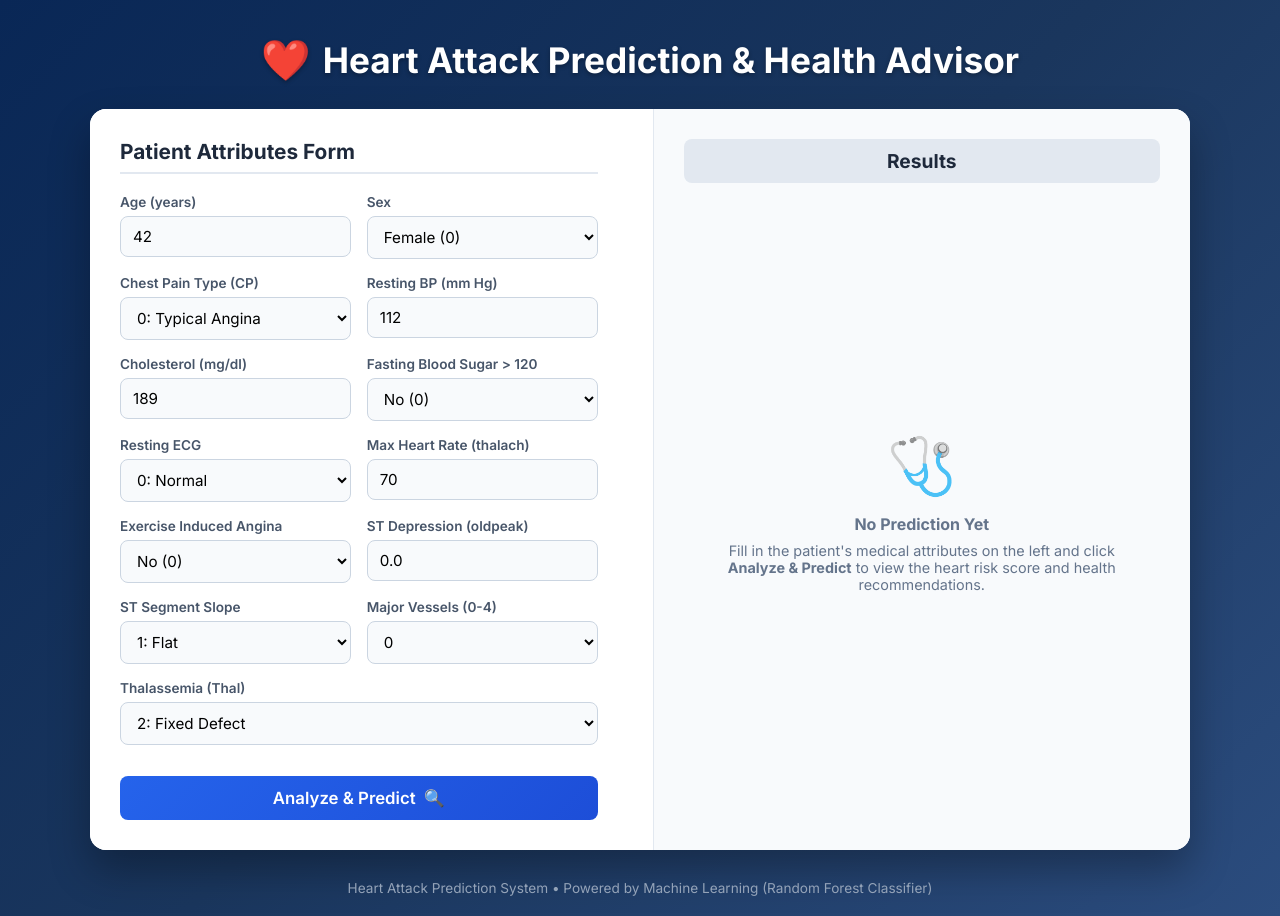
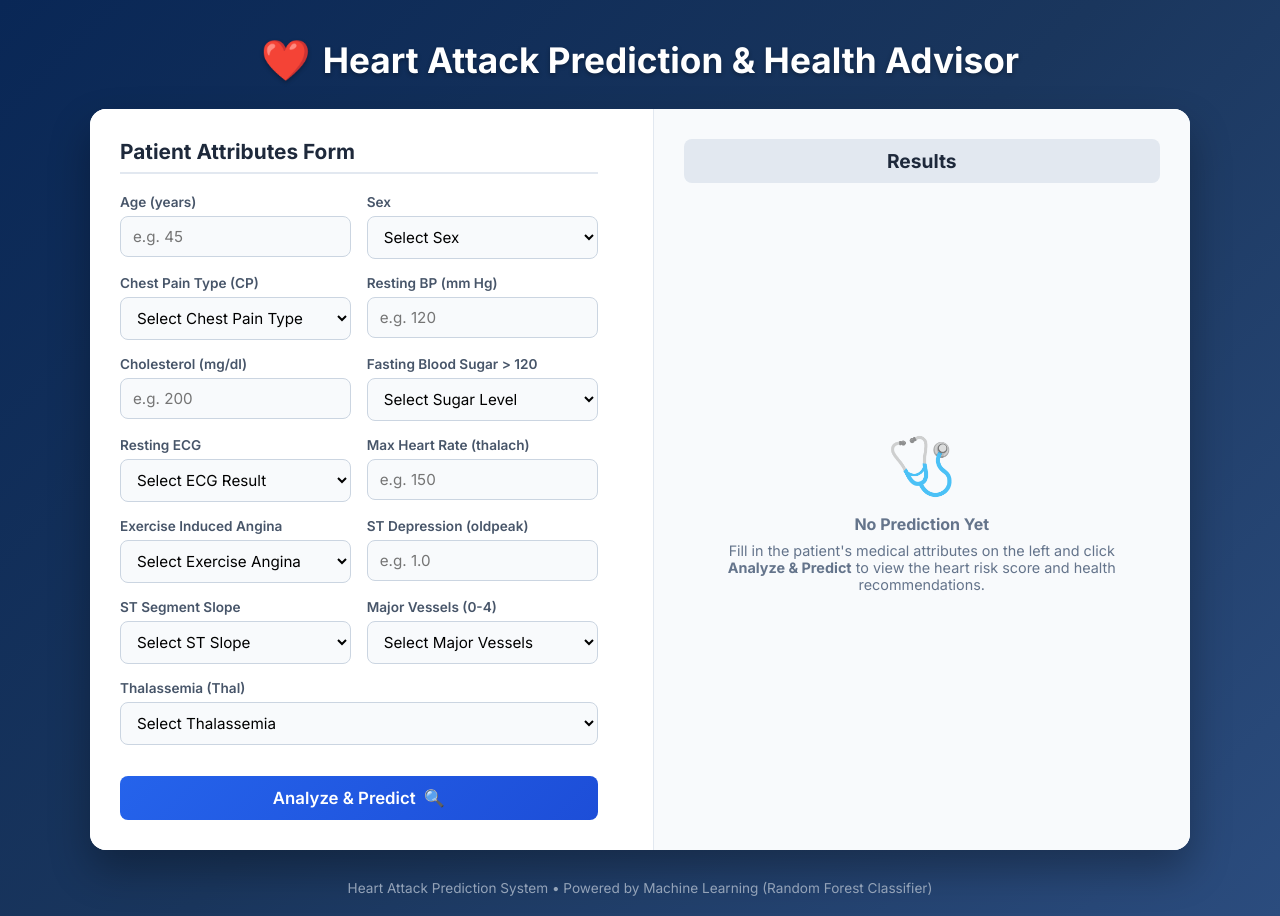
Before and after one commit to samuel-mekala/heart-attack-prediction, a Flask app: page / in a window 1280 px wide. Run offline with Flask 3, Linux system fonts and the light colour scheme.

Commit message:
Clear default hardcoded values on fresh form load

```diff
--- a/deploy.py
+++ b/deploy.py
@@ -22,7 +22,6 @@ FEATURE_NAMES = ['age', 'sex', 'cp', 'trestbps', 'chol', 'fbs', 'restecg', 'thal
 def generate_suggestions(params, result_val, risk_score):
     suggestions = []
 
-    # Extract values for clinical rules
     chol = params.get('chol', 200)
     trestbps = params.get('trestbps', 120)
     exang = params.get('exang', 0)
@@ -30,14 +29,12 @@ def generate_suggestions(params, result_val, risk_score):
     thalach = params.get('thalach', 150)
     fbs = params.get('fbs', 0)
 
-    # Direct recommendations matching report mockups (Page 15/20)
     if risk_score > 0.40 or result_val == 1:
         suggestions.append("lose weight")
         suggestions.append("do more exercise")
         suggestions.append("eat healthy food")
         suggestions.append("try reducing alcohol")
 
-    # Specific targeted medical suggestions
     if chol > 200:
         if "eat healthy food" not in suggestions:
             suggestions.append("eat healthy food (low saturated fat & cholesterol)")
@@ -58,12 +55,8 @@ def generate_suggestions(params, result_val, risk_score):
 
 @app.route('/', methods=['GET'])
 def home():
-    form_data = {
-        'age': '42', 'sex': '0', 'cp': '0', 'trestbps': '112', 'chol': '189',
-        'fbs': '0', 'restecg': '0', 'thalach': '70', 'exang': '0', 'oldpeak': '0.0',
-        'slope': '1', 'ca': '0', 'thal': '2'
-    }
-    return render_template('index1.html', form_data=form_data, result='', health_score=None, suggestions=[])
+    # Blank form_data on fresh load
+    return render_template('index1.html', form_data={}, result='', health_score=None, suggestions=[])
 
 @app.route('/predict', methods=['POST', 'GET'])
 def predict():
--- a/templates/index1.html
+++ b/templates/index1.html
@@ -284,12 +284,13 @@
 
           <div class="input-group">
             <label for="age">Age (years)</label>
-            <input type="number" id="age" name="age" min="1" max="120" value="{{ form_data.get('age', 42) }}" required>
+            <input type="number" id="age" name="age" min="1" max="120" placeholder="e.g. 45" value="{{ form_data.get('age', '') }}" required>
           </div>
 
           <div class="input-group">
             <label for="sex">Sex</label>
             <select id="sex" name="sex" required>
+              <option value="" disabled {% if not form_data.get('sex') %}selected{% endif %}>Select Sex</option>
               <option value="1" {% if form_data.get('sex') == '1' %}selected{% endif %}>Male (1)</option>
               <option value="0" {% if form_data.get('sex') == '0' %}selected{% endif %}>Female (0)</option>
             </select>
@@ -298,6 +299,7 @@
           <div class="input-group">
             <label for="cp">Chest Pain Type (CP)</label>
             <select id="cp" name="cp" required>
+              <option value="" disabled {% if not form_data.get('cp') %}selected{% endif %}>Select Chest Pain Type</option>
               <option value="0" {% if form_data.get('cp') == '0' %}selected{% endif %}>0: Typical Angina</option>
               <option value="1" {% if form_data.get('cp') == '1' %}selected{% endif %}>1: Atypical Angina</option>
               <option value="2" {% if form_data.get('cp') == '2' %}selected{% endif %}>2: Non-anginal Pain</option>
@@ -307,17 +309,18 @@
 
           <div class="input-group">
             <label for="trestbps">Resting BP (mm Hg)</label>
-            <input type="number" id="trestbps" name="trestbps" min="80" max="240" value="{{ form_data.get('trestbps', 112) }}" required>
+            <input type="number" id="trestbps" name="trestbps" min="80" max="240" placeholder="e.g. 120" value="{{ form_data.get('trestbps', '') }}" required>
           </div>
 
           <div class="input-group">
             <label for="chol">Cholesterol (mg/dl)</label>
-            <input type="number" id="chol" name="chol" min="100" max="600" value="{{ form_data.get('chol', 189) }}" required>
+            <input type="number" id="chol" name="chol" min="100" max="600" placeholder="e.g. 200" value="{{ form_data.get('chol', '') }}" required>
           </div>
 
           <div class="input-group">
             <label for="fbs">Fasting Blood Sugar > 120</label>
             <select id="fbs" name="fbs" required>
+              <option value="" disabled {% if not form_data.get('fbs') %}selected{% endif %}>Select Sugar Level</option>
               <option value="0" {% if form_data.get('fbs') == '0' %}selected{% endif %}>No (0)</option>
               <option value="1" {% if form_data.get('fbs') == '1' %}selected{% endif %}>Yes (1)</option>
             </select>
@@ -326,6 +329,7 @@
           <div class="input-group">
             <label for="restecg">Resting ECG</label>
             <select id="restecg" name="restecg" required>
+              <option value="" disabled {% if not form_data.get('restecg') %}selected{% endif %}>Select ECG Result</option>
               <option value="0" {% if form_data.get('restecg') == '0' %}selected{% endif %}>0: Normal</option>
               <option value="1" {% if form_data.get('restecg') == '1' %}selected{% endif %}>1: ST-T Wave Abnormality</option>
               <option value="2" {% if form_data.get('restecg') == '2' %}selected{% endif %}>2: Left Ventricular Hypertrophy</option>
@@ -334,12 +338,13 @@
 
           <div class="input-group">
             <label for="thalach">Max Heart Rate (thalach)</label>
-            <input type="number" id="thalach" name="thalach" min="60" max="230" value="{{ form_data.get('thalach', 70) }}" required>
+            <input type="number" id="thalach" name="thalach" min="60" max="230" placeholder="e.g. 150" value="{{ form_data.get('thalach', '') }}" required>
           </div>
 
           <div class="input-group">
             <label for="exang">Exercise Induced Angina</label>
             <select id="exang" name="exang" required>
+              <option value="" disabled {% if not form_data.get('exang') %}selected{% endif %}>Select Exercise Angina</option>
               <option value="0" {% if form_data.get('exang') == '0' %}selected{% endif %}>No (0)</option>
               <option value="1" {% if form_data.get('exang') == '1' %}selected{% endif %}>Yes (1)</option>
             </select>
@@ -347,12 +352,13 @@
 
           <div class="input-group">
             <label for="oldpeak">ST Depression (oldpeak)</label>
-            <input type="number" step="0.1" id="oldpeak" name="oldpeak" min="0.0" max="10.0" value="{{ form_data.get('oldpeak', 0.0) }}" required>
+            <input type="number" step="0.1" id="oldpeak" name="oldpeak" min="0.0" max="10.0" placeholder="e.g. 1.0" value="{{ form_data.get('oldpeak', '') }}" required>
           </div>
 
           <div class="input-group">
             <label for="slope">ST Segment Slope</label>
             <select id="slope" name="slope" required>
+              <option value="" disabled {% if not form_data.get('slope') %}selected{% endif %}>Select ST Slope</option>
               <option value="0" {% if form_data.get('slope') == '0' %}selected{% endif %}>0: Upsloping</option>
               <option value="1" {% if form_data.get('slope') == '1' %}selected{% endif %}>1: Flat</option>
               <option value="2" {% if form_data.get('slope') == '2' %}selected{% endif %}>2: Downsloping</option>
@@ -362,6 +368,7 @@
           <div class="input-group">
             <label for="ca">Major Vessels (0-4)</label>
             <select id="ca" name="ca" required>
+              <option value="" disabled {% if not form_data.get('ca') %}selected{% endif %}>Select Major Vessels</option>
               <option value="0" {% if form_data.get('ca') == '0' %}selected{% endif %}>0</option>
               <option value="1" {% if form_data.get('ca') == '1' %}selected{% endif %}>1</option>
               <option value="2" {% if form_data.get('ca') == '2' %}selected{% endif %}>2</option>
@@ -373,6 +380,7 @@
           <div class="input-group" style="grid-column: span 2;">
             <label for="thal">Thalassemia (Thal)</label>
             <select id="thal" name="thal" required>
+              <option value="" disabled {% if not form_data.get('thal') %}selected{% endif %}>Select Thalassemia</option>
               <option value="1" {% if form_data.get('thal') == '1' %}selected{% endif %}>1: Normal</option>
               <option value="2" {% if form_data.get('thal') == '2' %}selected{% endif %}>2: Fixed Defect</option>
               <option value="3" {% if form_data.get('thal') == '3' %}selected{% endif %}>3: Reversible Defect</option>
```
